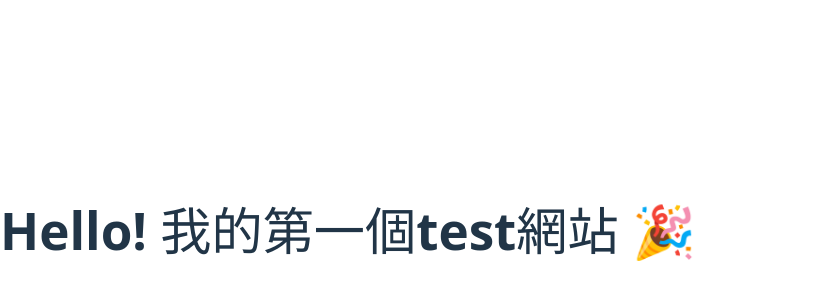
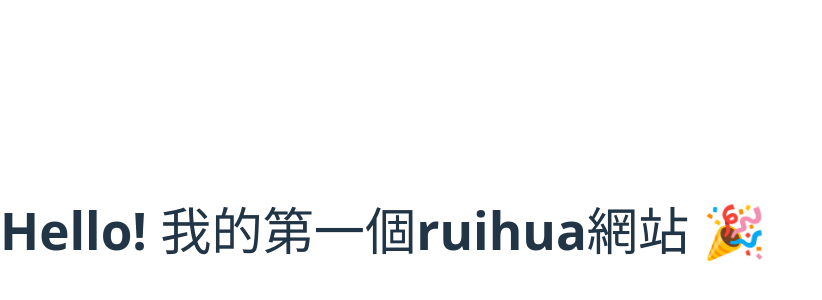
Before and after one commit to ruihuaweb/modern-web-test, a React (Vite) app: page / in a window 1280 px wide. Shown: the part 170-470 px from the top of the page, without its empty margins (0-822 px from the left). Built offline with nearby package versions, Linux system fonts and the light colour scheme.

Commit message:
更新網站內容

```diff
--- a/src/App.jsx
+++ b/src/App.jsx
@@ -1,7 +1,7 @@
 function App() {
   return (
     <div>
-      <h1>Hello! 我的第一個test網站 🎉</h1>
+      <h1>Hello! 我的第一個ruihua網站 🎉</h1>
     </div>
   )
 }
```
